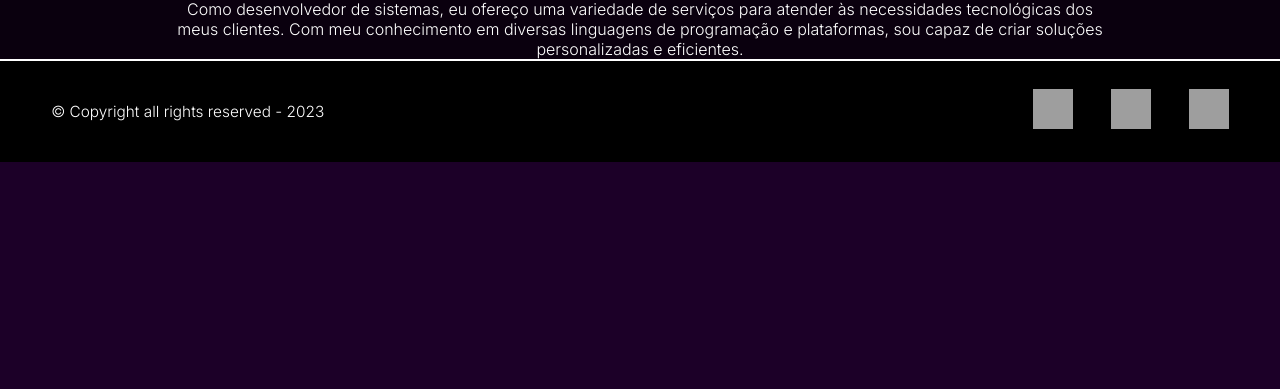
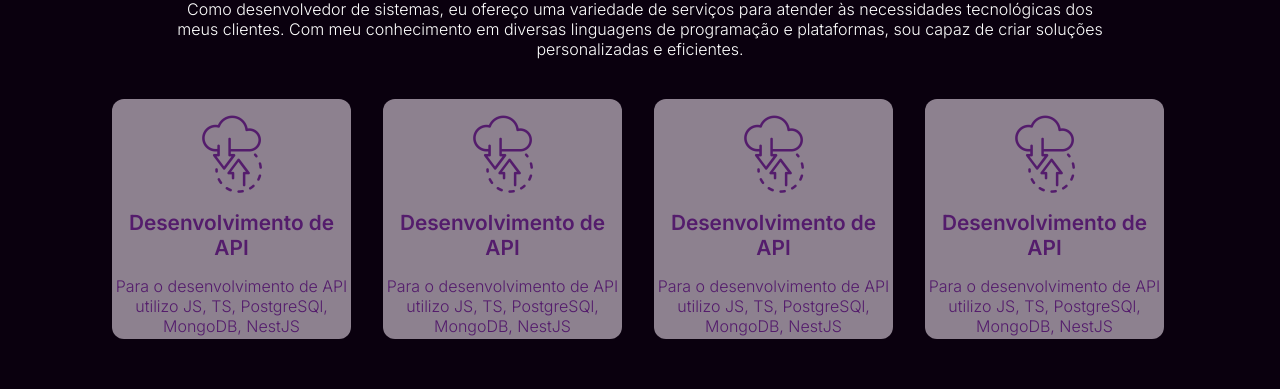
Before and after one commit to theobarretosilva/theobarretosilva, a React (Vite) app in the folder personalPortfolio/: page / in a window 1280 px wide. Shown: the part 789-1178 px from the top of the page. Before the commit the page ends 951 px from the top, so only its background shows below. Built offline with nearby package versions, Linux system fonts and the light colour scheme; grey boxes are pictures that could not be loaded; a web font is replaced by a local one.

Commit message:
slider base pronto

```diff
--- a/personalPortfolio/package.json
+++ b/personalPortfolio/package.json
@@ -9,6 +9,7 @@
     "preview": "vite preview"
   },
   "dependencies": {
+    "framer-motion": "^10.12.17",
     "prop-types": "^15.8.1",
     "proptypes": "^1.1.0",
     "react": "^18.2.0",
--- a/personalPortfolio/src/components/CardServico/CardServico.styles.ts
+++ b/personalPortfolio/src/components/CardServico/CardServico.styles.ts
@@ -1,22 +1,28 @@
 import styled from "styled-components";
 
 export const DivGeral = styled.div`
-    width: 17.5rem;
+    width: 20rem;
     height: 15rem;
     border-radius: 12px;
-    background: #7C717E;
+    background: #8D818F;
+    display: flex;
+    flex-direction: column;
+    align-items: center;
+    text-align: center;
 `;
 
 export const ImgServico = styled.img`
     width: 4.875rem;
     height: 4.875rem;
+    margin-top: 1rem;
 `;
 
 export const TituloServico = styled.h1`
     color: #541C6C;
-    font-size: 1rem;
+    font-size: 1.3rem;
     font-family: 'Inter', sans-serif;
     font-weight: 600;
+    margin-bottom: 0;
 `;
 
 export const DescricaoServico = styled.p`
@@ -24,4 +30,9 @@ export const DescricaoServico = styled.p`
     width: 14.9375rem;
     height: 3.5rem;
     text-align: center;
+    color: #541C6C;
+    text-align: center;
+    font-size: 1rem;
+    font-family: 'Inter', sans-serif;
+    font-weight: 300;
 `;
--- a/personalPortfolio/src/components/CardServico/CardServico.tsx
+++ b/personalPortfolio/src/components/CardServico/CardServico.tsx
@@ -4,7 +4,7 @@ import React from 'react';
 export const CardServico = () => {
     return(
         <S.DivGeral>
-            <S.ImgServico src=''/>
+            <S.ImgServico src='../../src/assets/imgs/servicos/desenvolvApi.png'/>
             <S.TituloServico>Desenvolvimento de API</S.TituloServico>
             <S.DescricaoServico>Para o desenvolvimento de API utilizo JS, TS, PostgreSQl, MongoDB, NestJS</S.DescricaoServico>
         </S.DivGeral>
--- a/personalPortfolio/src/components/SectionServicos/SectionServicos.styles.ts
+++ b/personalPortfolio/src/components/SectionServicos/SectionServicos.styles.ts
@@ -1,4 +1,5 @@
 import styled from "styled-components";
+import { motion } from 'framer-motion'
 
 export const SectionCentral = styled.section`
     display: flex;
@@ -25,3 +26,17 @@ export const SubtituloServicos = styled.h2`
     font-weight: 300;
     margin: 0;
 `;
+
+export const DivCards = styled(motion.div)`
+    width: 66rem;
+    height: 15rem;
+    margin-top: 2.5rem;
+    margin-bottom: 4.4rem;
+    overflow: hidden;
+    cursor: grab;
+`;
+
+export const InnerDivCards = styled(motion.div)`
+    display: flex;
+    gap: 2rem;
+`;
--- a/personalPortfolio/src/components/SectionServicos/SectionServicos.tsx
+++ b/personalPortfolio/src/components/SectionServicos/SectionServicos.tsx
@@ -1,14 +1,35 @@
 import { H1TituloSecao } from "../PTituloSecao/PTituloSecao"
 import React from "react"
 import * as S from './SectionServicos.styles'
+import { CardServico } from "../CardServico/CardServico"
+import { useState, useEffect, useRef } from "react"
 
 export const SectionServicos = () => {
+    const carousel = useRef();
+    const [width, setWidth] = useState(0)
+    useEffect(() => {
+        setWidth(carousel.current?.scrollWidth - carousel.current?.offsetWidth)
+    }, [])
     return(
         <>
             <S.SectionCentral>
                 <H1TituloSecao conteudo="SERVIÇOS"/>
                 <S.TituloServicos>Serviço especializado! Vamos dar uma olhada</S.TituloServicos>
                 <S.SubtituloServicos>Como desenvolvedor de sistemas, eu ofereço uma variedade de serviços para atender às necessidades tecnológicas dos meus clientes. Com meu conhecimento em diversas linguagens de programação e plataformas, sou capaz de criar soluções personalizadas e eficientes.</S.SubtituloServicos>
+                <S.DivCards ref={carousel} whileTap={{ cursor: "grabbing" }}>
+                    <S.InnerDivCards
+                        drag="x"
+                        dragConstraints={{ right: 0, left: -width}}
+                        initial={{ x: 100 }}
+                        animate={{ x: 0 }}
+                        transition={{ duration: 0.5 }}>
+                        <CardServico />
+                        <CardServico />
+                        <CardServico />
+                        <CardServico />
+                        <CardServico />
+                    </S.InnerDivCards>
+                </S.DivCards>
             </S.SectionCentral>
 
         </>
```
Also changed, not shown: 1 other file (tests, documents, lock files or other folders).
